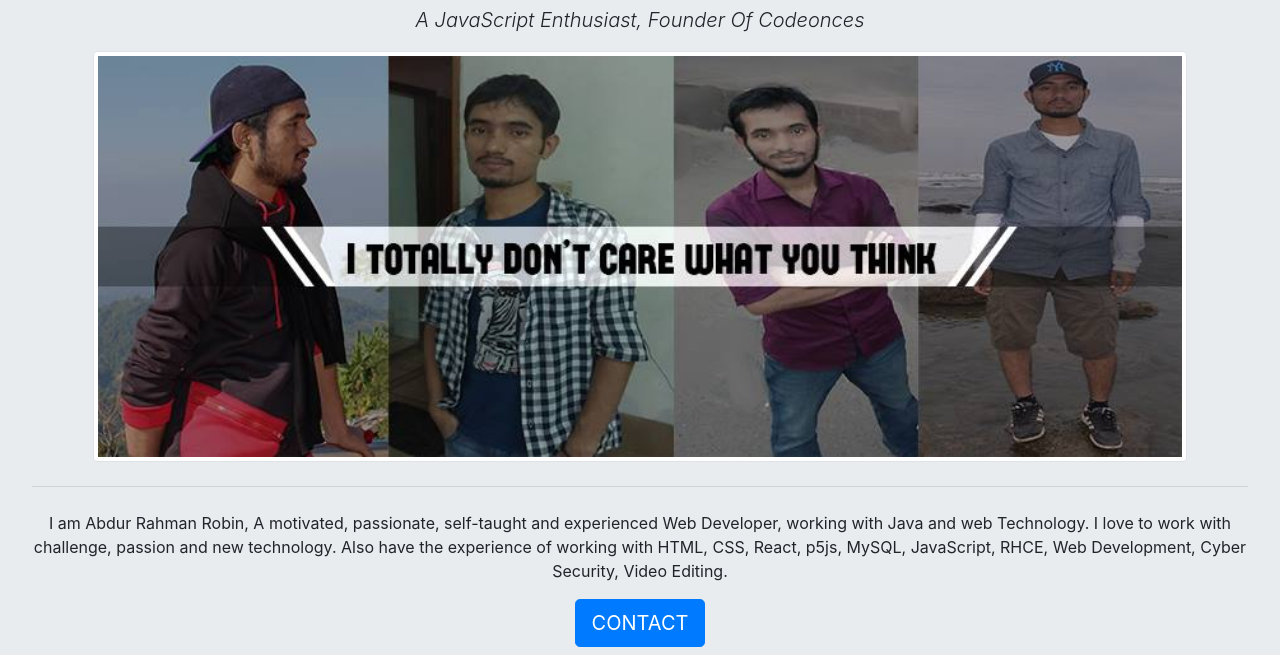
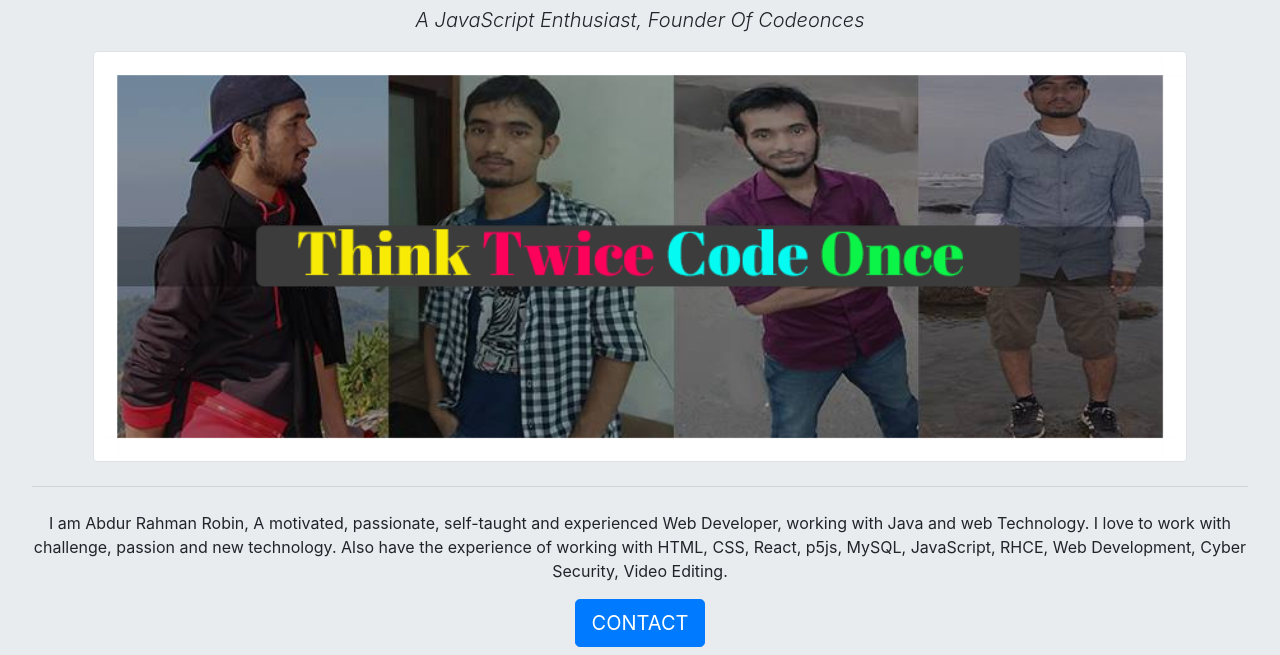
Before and after one commit to robin3317/Portfolio, a plain HTML site: page index.html in a window 1280 px wide. Shown: the part 145-800 px from the top of the page. Drawn offline with Linux system fonts and the light colour scheme.

Commit message:
header pic is changed

```diff
--- a/index.html
+++ b/index.html
@@ -27,7 +27,7 @@
     <div class="jumbotron text-center" id="jumbotron">
       <h1>Abdur Rahman Robin</h1>
       <p class="lead"><em>A JavaScript Enthusiast, Founder Of Codeonces</em></p>
-      <img class="img-thumbnail" style="width:90%;" src="image/header.jpg" alt="Qudrat-i-khuda">
+      <img class="img-thumbnail" style="width:90%;" src="image/header.png" alt="Qudrat-i-khuda">
       <hr class="my-4">
       <p>I am Abdur Rahman Robin,  A motivated, passionate, self-taught and experienced Web Developer, working with Java
         and web Technology. I love to work with challenge, passion and new technology. Also have the experience of working
@@ -266,6 +266,8 @@
           </form>
       </div>
     </div>
+
+    <!-- footer -->
     <div class="text-center bg-dark" id="fotter">
         <p>Written and coded by <a href="https://codepen.io/robin3317/#" target="_blank">Abdur Rahman Robin</a></p>
         <a href="https://www.fb.com/robin4java" target="_blank"><img src="image/facebook.PNG" alt="facebook"></a>
```
Also changed, not shown: image/header.png (added).
